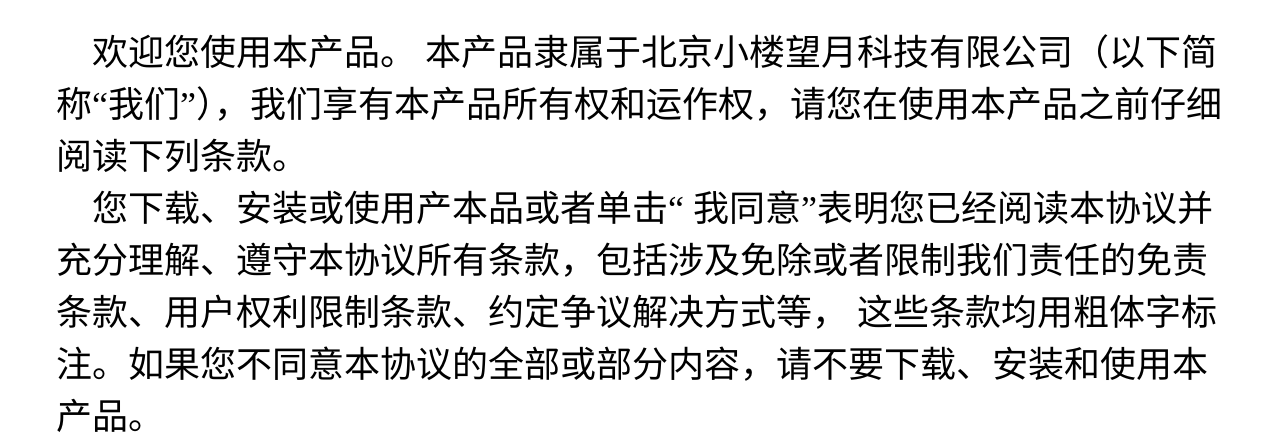
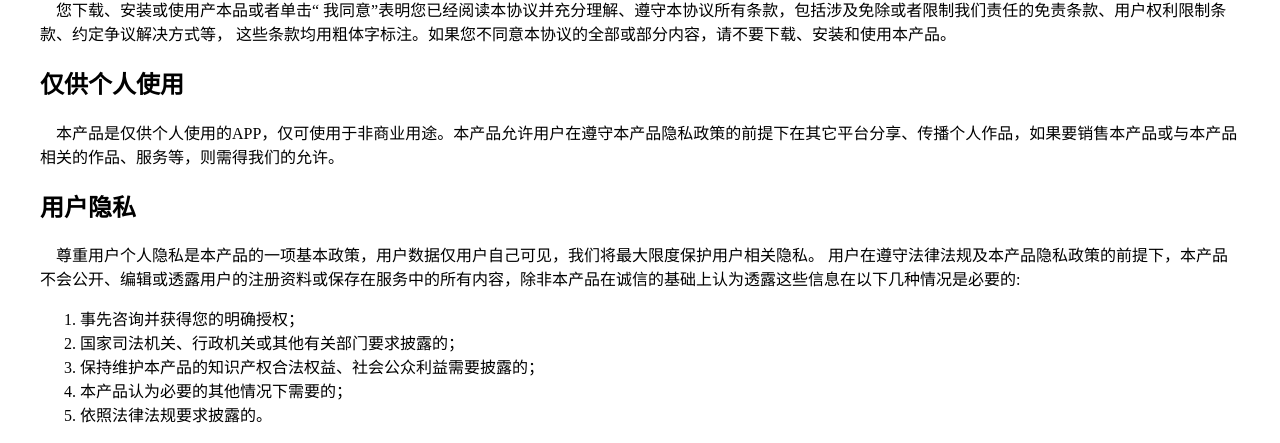
Before and after one commit to gaomin-serendipity/serendipity, a plain HTML site: page flashPass/userAgreement.html in a window 1280 px wide. Shown: the part 171-614 px from the top of the page. Drawn offline with Linux system fonts and the light colour scheme.

Commit message:
flashPass: 用户协议

```diff
--- a/flashPass/userAgreement.html
+++ b/flashPass/userAgreement.html
@@ -17,9 +17,6 @@
     div {
       padding-left: 2em;
       padding-right: 2em;
-    }
-    body, h1, h2, h3, h4, h5, h6, p, li {
-      font-size: 1.5em;
     }
   </style>
 </head>
```
